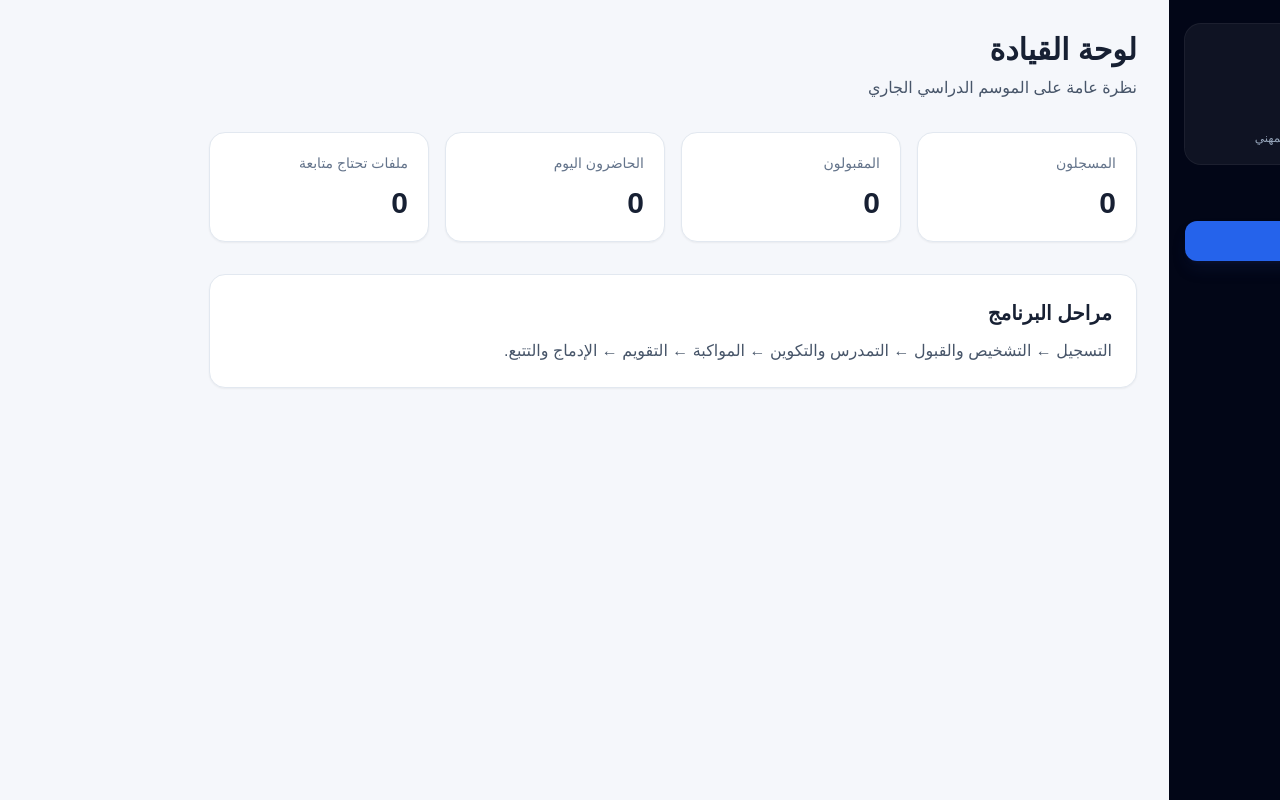
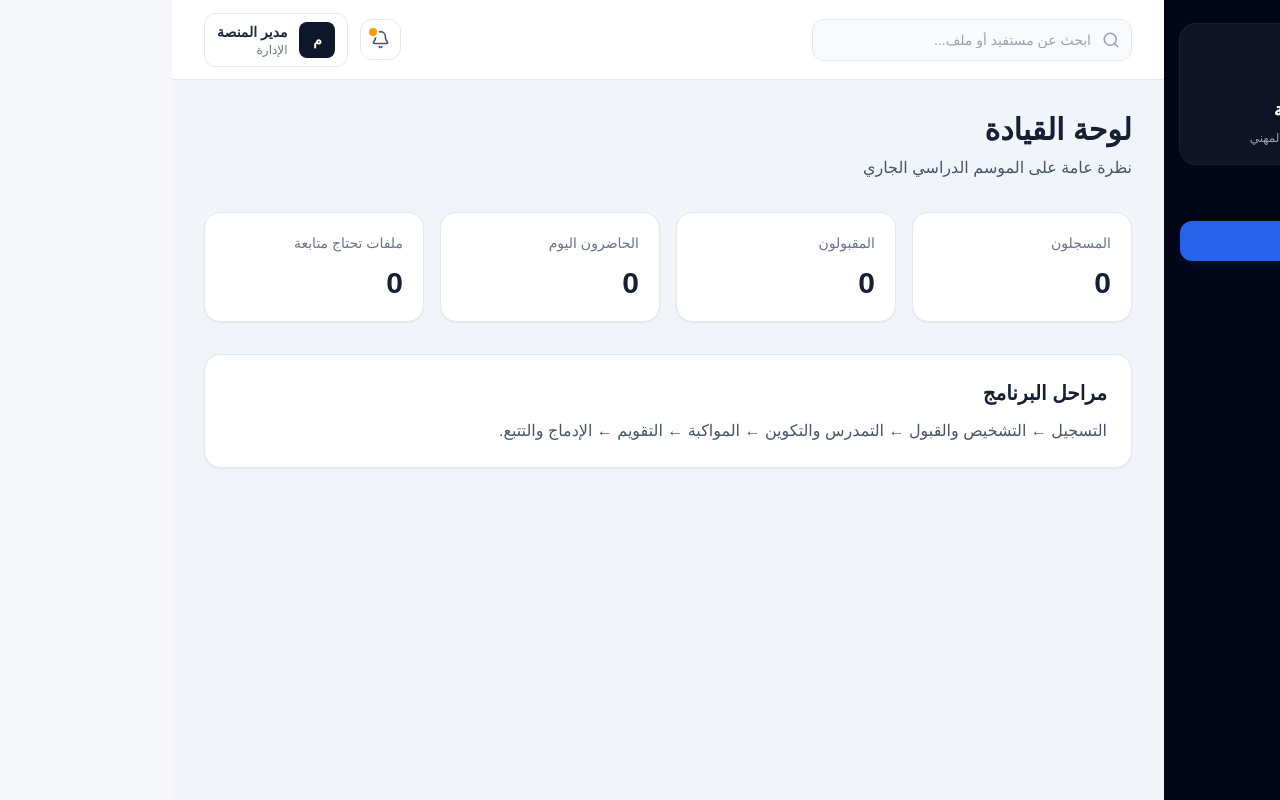
Before and after one commit to mourad-sat/second-chance, a Next.js app: page / in a window 1280 px wide. Built offline with nearby package versions, Linux system fonts and the light colour scheme.

Commit message:
Add application top bar and responsive shell

```diff
--- a/components/AppShell.tsx
+++ b/components/AppShell.tsx
@@ -1,10 +1,44 @@
+import Link from "next/link";
+import { Bell, Menu, Search } from "lucide-react";
 import { Sidebar } from "./Sidebar";
 
 export function AppShell({ children }: { children: React.ReactNode }) {
   return (
-    <div className="flex min-h-screen">
+    <div className="min-h-screen bg-slate-100 lg:flex">
       <Sidebar />
-      <main className="flex-1 p-8">{children}</main>
+      <div className="min-w-0 flex-1">
+        <header className="sticky top-0 z-20 flex h-20 items-center justify-between border-b border-slate-200 bg-white/95 px-4 backdrop-blur md:px-8">
+          <div className="flex items-center gap-3">
+            <button className="rounded-xl border border-slate-200 p-2.5 text-slate-600 lg:hidden" aria-label="فتح القائمة">
+              <Menu size={20} />
+            </button>
+            <div className="relative hidden md:block">
+              <Search className="absolute right-3 top-1/2 -translate-y-1/2 text-slate-400" size={18} />
+              <input
+                aria-label="البحث السريع"
+                placeholder="ابحث عن مستفيد أو ملف..."
+                className="w-80 rounded-xl border border-slate-200 bg-slate-50 py-2.5 pl-4 pr-10 text-sm outline-none transition focus:border-blue-400 focus:bg-white"
+              />
+            </div>
+          </div>
+
+          <div className="flex items-center gap-3">
+            <button className="relative rounded-xl border border-slate-200 p-2.5 text-slate-600" aria-label="الإشعارات">
+              <Bell size={19} />
+              <span className="absolute left-2 top-2 h-2 w-2 rounded-full bg-amber-500 ring-2 ring-white" />
+            </button>
+            <Link href="/settings" className="flex items-center gap-3 rounded-xl border border-slate-200 px-3 py-2">
+              <div className="flex h-9 w-9 items-center justify-center rounded-lg bg-slate-900 text-sm font-bold text-white">م</div>
+              <div className="hidden text-right sm:block">
+                <p className="text-sm font-semibold text-slate-800">مدير المنصة</p>
+                <p className="text-xs text-slate-500">الإدارة</p>
+              </div>
+            </Link>
+          </div>
+        </header>
+
+        <main className="p-4 md:p-8">{children}</main>
+      </div>
     </div>
   );
 }
```
